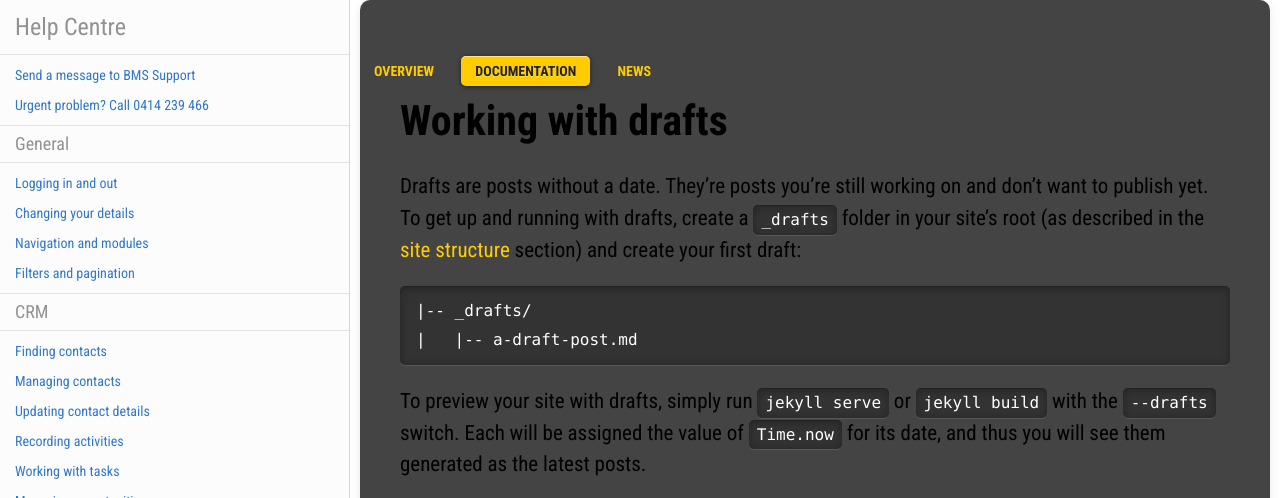
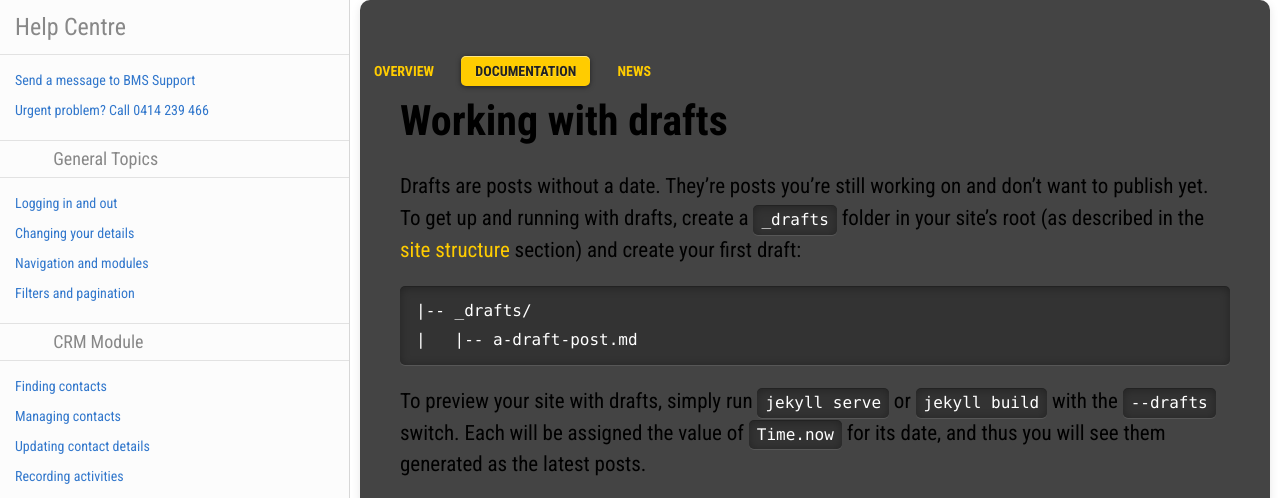
Before and after one commit to ambit/bms-support, a Jekyll site: the page built from docs/drafts.md, in a window 1280 px wide, cut to the strip 0-498 px from the top of the page. Built offline with Jekyll 4.4.1, drawn with Linux system fonts in a browser that asks for light colours; nearby versions of some CDN libraries.

Commit message:
Add Icons to LeftPane

```diff
--- a/_includes/docs_contents.html
+++ b/_includes/docs_contents.html
@@ -9,7 +9,7 @@
         <a class="noRedirect" href="tel://0414239466" target="_blank">Urgent problem? Call 0414 239 466</a>
       </li>
     </ul>
-    <h3>General</h3>
+    <h3><i class="icon-globe"></i> General Topics</h3>
     <ul>
       <li class="{% if page.title == 'Logging in and out' %}current{% endif %}">
         <a href="{{ site.baseurl }}/docs/logging-in-and-out/">Logging in and out</a>
@@ -24,7 +24,7 @@
         <a href="{{ site.baseurl }}/docs/filters-and-pagination/">Filters and pagination</a>
       </li>
     </ul>
-    <h3>CRM</h3>
+    <h3><i class="icon-bullseye"></i> CRM Module</h3>
     <ul>
       <li class="{% if page.title == 'Finding contacts' %}current{% endif %}">
         <a href="{{ site.baseurl }}/docs/finding-contacts/">Finding contacts</a>
--- a/_includes/top.html
+++ b/_includes/top.html
@@ -9,6 +9,7 @@
   <link rel="stylesheet" type="text/css" href="http://fonts.googleapis.com/css?family=Roboto+Condensed:400" />
   <link rel="stylesheet" type="text/css" href="http://fonts.googleapis.com/css?family=Roboto+Condensed:700" />
   <link rel="stylesheet" type="text/css" href="http://fonts.googleapis.com/css?family=Roboto:900" />
+  <link rel="stylesheet" href="//netdna.bootstrapcdn.com/font-awesome/3.2.1/css/font-awesome.css" />
   <link rel="stylesheet" href="{{ site.baseurl }}/css/normalize.css" />
   <link rel="stylesheet" href="{{ site.baseurl }}/css/gridism.css" />
   <link rel="stylesheet" href="{{ site.baseurl }}/css/style.css" />
--- a/css/style.css
+++ b/css/style.css
@@ -491,7 +491,7 @@
   font-size: 24px;
   font-weight: 400;
   line-height: 30px;
-  color: #929292;
+  color: #888888;
   border-bottom: 1px solid #e2e2e2;
   -webkit-box-sizing: border-box;
   -moz-box-sizing: border-box;
@@ -505,17 +505,29 @@
   font-size: 18px;
   font-weight: 400;
   line-height: 24px;
-  color: #929292;
+  color: #888888;
   border-bottom: 1px solid #e2e2e2;
   -webkit-box-sizing: border-box;
   -moz-box-sizing: border-box;
   box-sizing: border-box;
 }
 
+#leftPane h3 i {
+  width: 26px;
+  margin: 0px 8px 0px 0px;
+  padding: 0 0 2px 0;
+  line-height: 24px;
+  font-size: 14px;
+  text-align: center;
+  vertical-align: middle;
+  display: inline-block;
+  zoom: 1;
+}
+
 #leftPane ul {
   width: 350px;
   margin: 0;
-  padding: 0;
+  padding: 5px 0 10px 0;
   position: relative;
   border-bottom: 1px solid #e2e2e2;
   -webkit-box-sizing: border-box;
```
